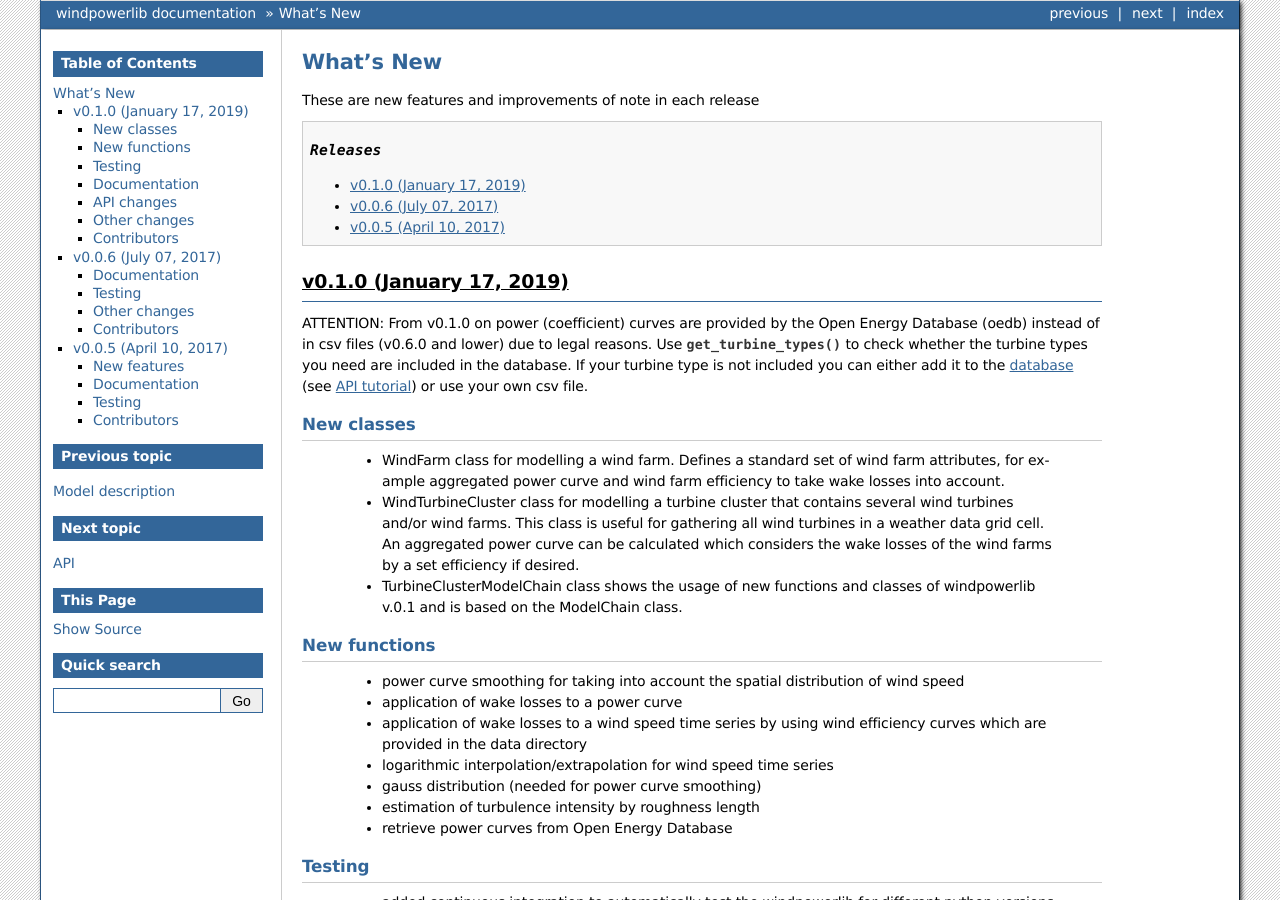
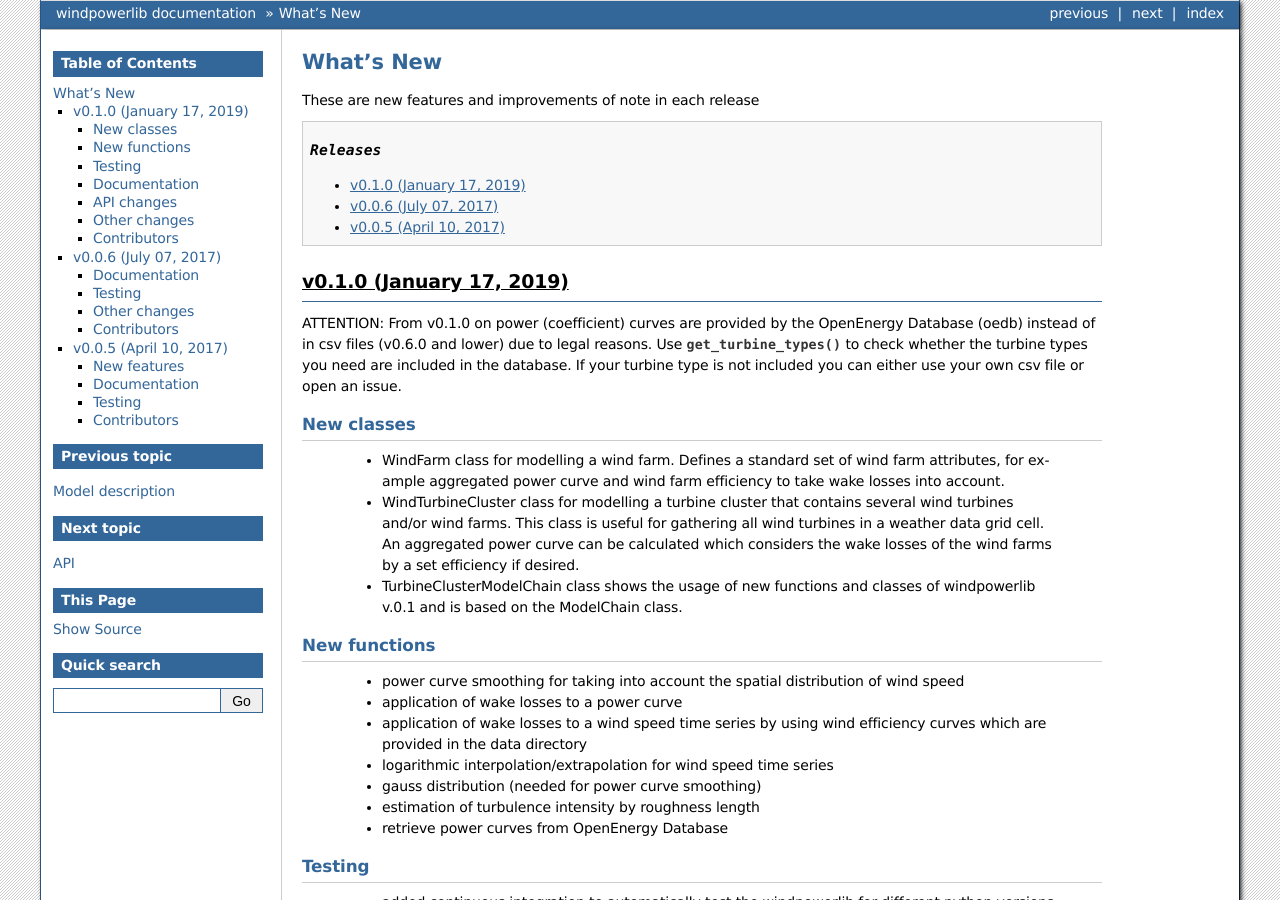
Before and after one commit to wind-python/windpowerlib, a Sphinx documentation site: the page built from doc/whats_new.rst, in a window 1280 px wide and 900 px high. Built offline with Sphinx 7.4.7, drawn with Linux system fonts in a browser that asks for light colours; formulas are drawn with MathJax 3.

Commit message:
Adapt docstrings and whatsnew

```diff
--- a/README.rst
+++ b/README.rst
@@ -33,7 +33,7 @@ If you have a working Python 3 environment, use pypi to install the latest windp
 The windpowerlib is designed for Python 3 and tested on Python >= 3.5.
 Please see the `installation page <http://oemof.readthedocs.io/en/stable/installation_and_setup.html>`_ of the oemof documentation for complete instructions on how to install python and a virtual environment on your operating system.
 
-For retrieving power (coefficient) curves from the Open Energy Database (oedb) the python package requests will be installed with your windpowerlib installation. The windpowerlib was tested with requests version 2.20.1 but might work with lower versions.
+For retrieving power (coefficient) curves from the OpenEnergy Database (oedb) the python package requests will be installed with your windpowerlib installation. The windpowerlib was tested with requests version 2.20.1 but might work with lower versions.
 
 Optional Packages
 ~~~~~~~~~~~~~~~~~
--- a/doc/getting_started.rst
+++ b/doc/getting_started.rst
@@ -32,7 +32,7 @@ If you have a working Python 3 environment, use pypi to install the latest windp
 The windpowerlib is designed for Python 3 and tested on Python >= 3.5.
 Please see the `installation page <http://oemof.readthedocs.io/en/stable/installation_and_setup.html>`_ of the oemof documentation for complete instructions on how to install python and a virtual environment on your operating system.
 
-For retrieving power (coefficient) curves from the Open Energy Database (oedb) the python package requests will be installed with your windpowerlib installation. The windpowerlib was tested with requests version 2.20.1 but might work with lower versions.
+For retrieving power (coefficient) curves from the OpenEnergy Database (oedb) the python package requests will be installed with your windpowerlib installation. The windpowerlib was tested with requests version 2.20.1 but might work with lower versions.
 
 Optional Packages
 ~~~~~~~~~~~~~~~~~
--- a/doc/whatsnew/v0-1-0.txt
+++ b/doc/whatsnew/v0-1-0.txt
@@ -1,10 +1,9 @@
 v0.1.0 (January 17, 2019)
 ++++++++++++++++++++++++++++++++++
 
-ATTENTION: From v0.1.0 on power (coefficient) curves are provided by the Open Energy Database (oedb) instead of in csv files (v0.6.0 and lower) due to legal reasons.
+ATTENTION: From v0.1.0 on power (coefficient) curves are provided by the OpenEnergy Database (oedb) instead of in csv files (v0.6.0 and lower) due to legal reasons.
 Use :py:func:`~wind_turbine.get_turbine_types` to check whether the turbine types you need are included in the database.
-If your turbine type is not included you can either add it to the `database <https://openenergy-platform.org/dataedit/view/model_draft/openfred_windpower_powercurve>`_
-(see `API tutorial <https://oep-data-interface.readthedocs.io/en/latest/api/how_to.html>`_) or use your own csv file.
+If your turbine type is not included you can either use your own csv file or open an issue.
 
 New classes
 ###########
@@ -22,7 +21,7 @@ New functions
  * logarithmic interpolation/extrapolation for wind speed time series
  * gauss distribution (needed for power curve smoothing)
  * estimation of turbulence intensity by roughness length
- * retrieve power curves from Open Energy Database
+ * retrieve power curves from OpenEnergy Database
 
 
 Testing
```
Also changed, not shown: 2 other files.
